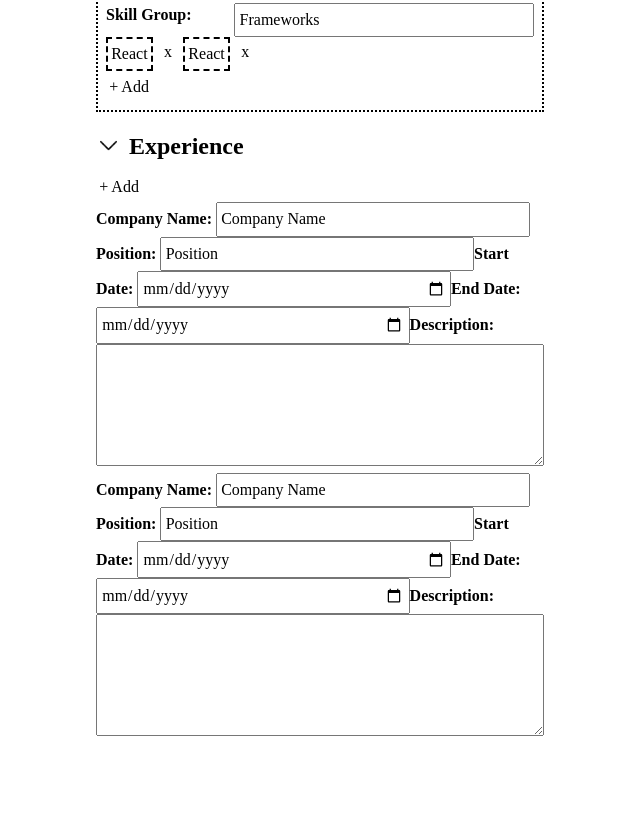
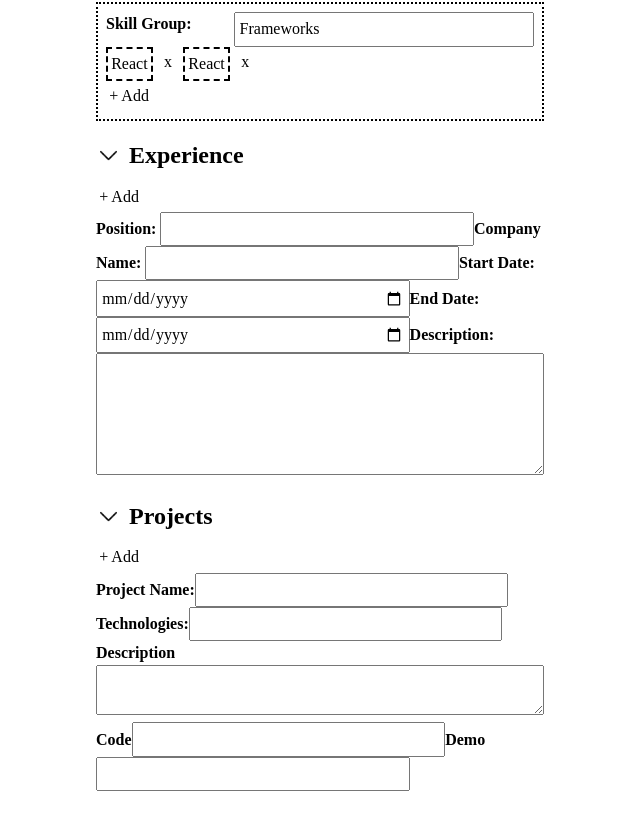
Before and after one commit to verobelo/cv-creator, a React (Vite) app in the folder cv-creator/: page / in a window 1280 px wide. Shown: the part 960-1790 px from the top of the page, without its empty margins (0-640 px from the left). Built offline with nearby package versions, Linux system fonts and the light colour scheme; a web font is replaced by a local one.

Commit message:
Add Experience component

```diff
--- a/cv-creator/src/App.jsx
+++ b/cv-creator/src/App.jsx
@@ -19,9 +19,10 @@ function CVForm() {
       <Summary />
       <SkillsList />
       <ExperienceList />
+      <ProjectsList />
       {/*
 
-    <ProjectsList />
+
     <Education />*/}
     </div>
   );
@@ -34,7 +35,7 @@ function PersonalInfoForm() {
         <img src="/down-arrow.png" width={25} height={25} />
         <h1>Personal Information</h1>
       </div>
-      <div className="personal-info__form">
+      <div className="personal-info__form form">
         <label>
           <strong>Full Name:</strong>
           <input type="text" name="name" value="" />
@@ -75,7 +76,7 @@ function Summary() {
         <img src="/down-arrow.png" width={25} height={25} />
         <h1>Summary</h1>
       </div>
-      <div className="summary__form">
+      <div className="summary__form form">
         <label>
           <textarea name="summary" value="" rows={5} />
         </label>
@@ -91,7 +92,7 @@ function SkillsList() {
         <img src="/down-arrow.png" width={25} height={25} />
         <h1>Skills</h1>
       </div>
-      <div className="skills__form">
+      <div className="skills__form form">
         <button type="button">+ Add</button>
         <SkillGroup />
       </div>
@@ -135,7 +136,6 @@ function ExperienceList() {
       <div className="experience__form">
         <button type="button">+ Add</button>
         <Experience />
-        <Experience />
       </div>
     </section>
   );
@@ -143,15 +143,16 @@ function ExperienceList() {
 
 function Experience() {
   return (
-    <div className="experience__item">
+    <div className="experience__item form">
+      <label>
+        <strong>Position: </strong>
+        <input type="text" name="position" value="" />
+      </label>
       <label>
         <strong>Company Name: </strong>
-        <input type="text" name="company-name" value="Company Name" />
+        <input type="text" name="company-name" value="" />
       </label>
-      <label>
-        <strong>Position: </strong>
-        <input type="text" name="position" value="Position" />
-      </label>
+
       <label>
         <strong>Start Date: </strong>
         <input type="date" name="start-date" value="" />
@@ -168,6 +169,48 @@ function Experience() {
   );
 }
 
+function ProjectsList() {
+  return (
+    <section className="projects">
+      <div className="projects__header header">
+        <img src="/down-arrow.png" width={25} height={25} />
+        <h1>Projects</h1>
+      </div>
+      <div className="projects__form">
+        <button type="button">+ Add</button>
+        <Project />
+      </div>
+    </section>
+  );
+}
+
+function Project() {
+  return (
+    <div className="project form">
+      <label>
+        <strong>Project Name:</strong>
+        <input type="text" name="project-name" value="" />
+      </label>
+      <label>
+        <strong>Technologies:</strong>
+        <input type="text" name="technology" value="" />
+      </label>
+      <label>
+        <strong>Description</strong>
+        <textarea value="" />
+      </label>
+      <label>
+        <strong>Code</strong>
+        <input type="text" name="code" value="" />
+      </label>
+      <label>
+        <strong>Demo</strong>
+        <input type="text" name="demo" value="" />
+      </label>
+    </div>
+  );
+}
+
 function CVPreview() {
   return <div className="cv-preview">CV Preview</div>;
 }
```
